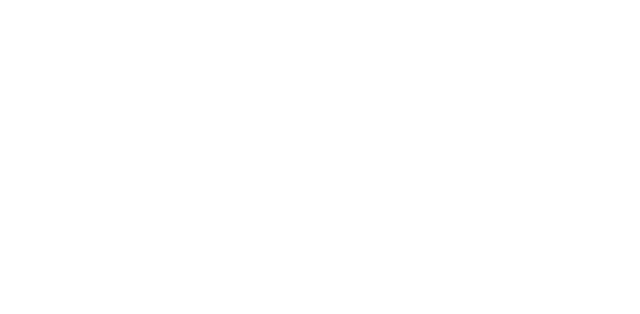
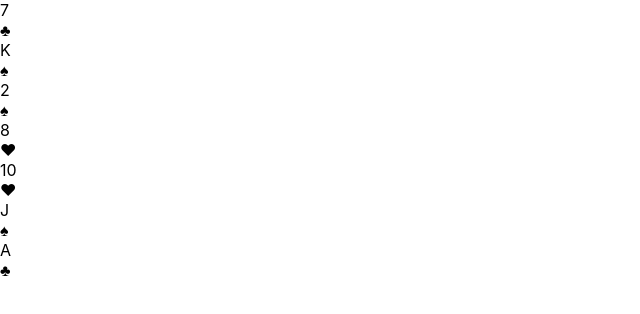
Before and after one commit to simonlim10/mintbean-cards, a React (Create React App) app: page / in a window 1280 px wide. Shown: the top 314 px of the page, without its empty margins (0-640 px from the left). Built offline with nearby package versions, Linux system fonts and the light colour scheme; the HTML template or start-up script is replaced by a standard one.

Commit message:
adding functionality to deal hands to players, and rendering the hand in view

```diff
--- /dev/null
+++ b/src/gameComponents/Card.js
@@ -0,0 +1,15 @@
+import React from "react";
+
+const Card = props => {
+
+  return (
+    <div className="w-32 h-44 rounded-lg shadow-md border-2 border-gray-300 overflow-hidden">
+      <div className="bg-white px-4 py-2">
+        {props.card.number}<br/>
+        {props.card.suit}
+      </div>
+    </div>
+  )
+};
+
+export default Card;
--- a/src/gameComponents/Game.js
+++ b/src/gameComponents/Game.js
@@ -1,6 +1,8 @@
 import React, { useState, useEffect } from "react";
 
 // import PlayingArea from "./PlayingArea";
+import PlayerHand from "./PlayerHand";
+import Card from "./Card";
 
 import deckofcards from '../deck-of-cards.js';
 
@@ -8,10 +10,26 @@
 const Game = () => {
 
   const [deck, setDeck] = useState(deckofcards);
+  const [playerHand, setPlayerHand] = useState([]);
+  const [playerTwoHand, setPlayerTwoHand] = useState([]);
 
-  console.log(deck);
-  console.log(Math.floor(Math.random() * 52));
-  console.log("DECK test random card: " + JSON.stringify(deck[Math.floor(Math.random() * 52)]));
+
+  useEffect(() => {
+    console.log("useEffect: deck test: " + JSON.stringify(deck));
+    console.log("useEffect: shuffleDeck will be TRIGGERED now");
+    initializeGame();
+  }, []);
+
+  useEffect(() => {
+    sortCardsInHand()
+  }, [playerHand, playerTwoHand]);
+
+
+  const initializeGame = () => {
+    shuffleDeck(deck);
+    dealInitialHands();
+    console.log("playerHand: " + JSON.stringify(playerHand))
+  }
 
   const shuffleDeck = currentdeck => {
     console.log("shuffleDeck will BEGIN now");
@@ -28,24 +46,55 @@
       shuffleddeck[randomcard1] = shuffleddeck[randomcard2]
       shuffleddeck[randomcard2] = duplicatecard1
 
-      console.log("shuffleddeck[randomcard1]: " + shuffleddeck[randomcard1])
-      console.log("shuffleddeck[randomcard2]: " + shuffleddeck[randomcard2])
+      // console.log("shuffleddeck[randomcard1]: " + shuffleddeck[randomcard1])
+      // console.log("shuffleddeck[randomcard2]: " + shuffleddeck[randomcard2])
     }
 
     setDeck(shuffleddeck);
     console.log("shuffleddeck AFTER shuffling: " + JSON.stringify(shuffleddeck));
   };
 
-  useEffect(() => {
-      console.log("useEffect: deck test: " + JSON.stringify(deck));
-      console.log("useEffect: shuffleDeck will be TRIGGERED now");
-      shuffleDeck(deck);
 
-  });
+  const dealInitialHands = () => {
+    let usedDeck = deck
+    // let dealthands = usedDeck.slice(-7)
+    setPlayerHand(usedDeck.splice(-7,7))
+    setPlayerTwoHand(usedDeck.splice(-7,7))
+    console.log("playerHand 2 : " + JSON.stringify(playerHand));
 
+    // console.log("usedDeck slice: " + JSON.stringify(usedDeck.slice(-7)));
+
+    // usedDeck.splice(-7,7)
+    console.log("usedDeck: " + JSON.stringify(usedDeck));
+    // console.log("usedDeck splice: " + JSON.stringify(usedDeck.splice(-7,7)));
+
+    setDeck(usedDeck)
+    console.log("playerHand 2 : " + JSON.stringify(playerHand));
+  }
+
+
+  const sortCardsInHand = () => {
+
+  }
+
+  const checkIfOpponentHasRequestedCards = () => {
+
+  }
+
+  const goFish = () => {
+
+  }
+
+  const checkForWinner = () => {
+
+  }
 
   return (
     <>
+      <PlayerHand
+        playerHand={playerHand}
+        setPlayerHand={setPlayerHand}
+      />
     </>
   )
 };
--- /dev/null
+++ b/src/gameComponents/PlayerHand.js
@@ -0,0 +1,22 @@
+import React, { useState, useEffect } from "react";
+
+import Card from "./Card";
+
+
+const PlayerHand = props => {
+
+  return (
+    <div className="player-hand text-right flex flex-row flex-nowrap">
+
+      {props.playerHand.map(card => (
+          <Card card={card}
+                className="w-32 h-44 rounded-lg shadow-md border-2 border-gray-300 overflow-hidden"
+          />
+        ))
+      }
+
+    </div>
+  )
+};
+
+export default PlayerHand;
```
